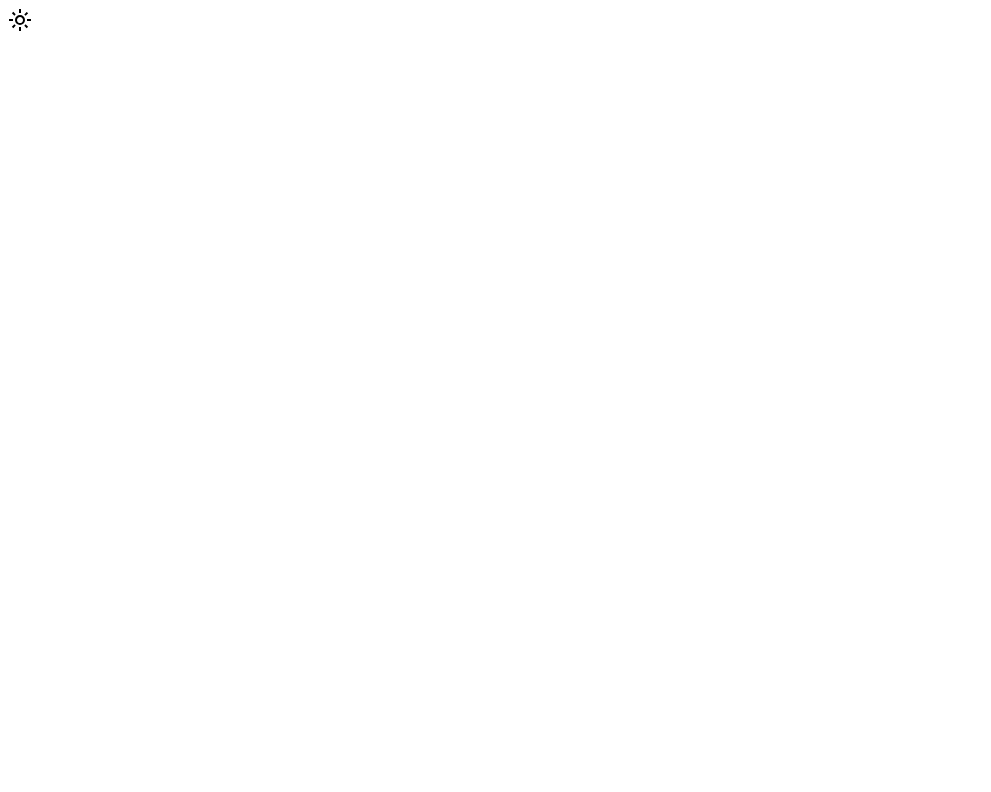
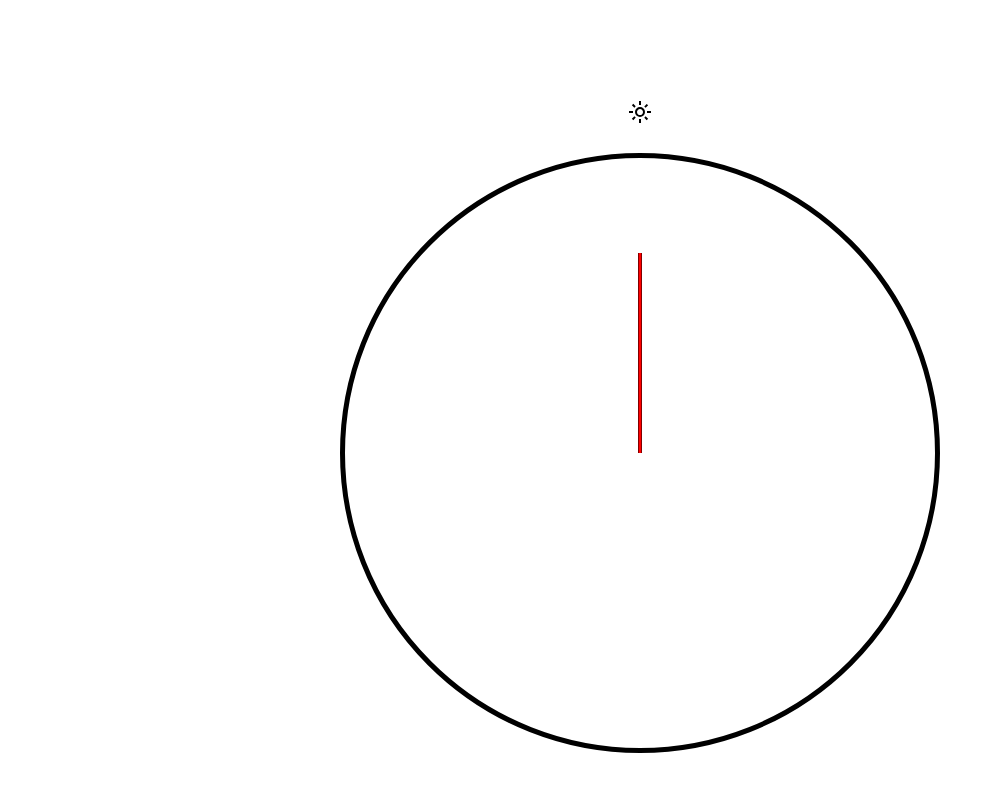
Before and after one commit to StefanRandjelovic/analogue-clock-final-project, a React (Vite) app: page / in a window 1280 px wide. Shown: the top 792 px of the page, without its empty margins (0-991 px from the left). Built offline with nearby package versions, Linux system fonts and the light colour scheme; a web font is replaced by a local one.

Commit message:
Create clock-dial.scss and start building clock dial.

```diff
--- a/src/App.jsx
+++ b/src/App.jsx
@@ -16,7 +16,9 @@ function App() {
   return (
     <>
       <Navbar />
-      <main className={darkMode ? "dark" : null}></main>
+      <main className={darkMode ? "dark" : null}>
+        <ClockDial />
+      </main>
     </>
   );
 }
--- a/src/components/ClockDial.jsx
+++ b/src/components/ClockDial.jsx
@@ -1,7 +1,38 @@
+// DEV COMPONENTS
+import { useAtomValue } from "jotai";
+
+// GLOBAL STATES
+import { darkModeStore } from "@jotai/store.js";
+
+// STYLES
+import "@styles/clock-dial.scss";
+
 const ClockDial = () => {
-    return ( <div>
-        MainBody
-    </div> );
-}
+  // GLOBAL STATES
+  const darkMode = useAtomValue(darkModeStore);
+
+  return (
+    <div className={darkMode ? "mainBody dark" : "mainBody"}>
+      <div className="concentric"></div>
+      <div className="hourHandWrap">
+        <div className="hourHand">
+          <div className="hourH"></div>
+        </div>
+      </div>
+
+      <div className="minuteHandWrap">
+        <div className="minuteHand">
+          <div className="minuteH"></div>
+        </div>
+      </div>
+
+      <div className="secondHandWrap">
+        <div className="secondHand">
+          <div className="secondH"></div>
+        </div>
+      </div>
+    </div>
+  );
+};
 
 export default ClockDial;
--- /dev/null
+++ b/src/style/clock-dial.scss
@@ -0,0 +1,60 @@
+// MIXINS
+@mixin dialWrap($alpha, $beta) {
+  width: $alpha;
+  height: $alpha;
+  position: absolute;
+  top: $beta;
+  left: $beta;
+  border-radius: 50%;
+  background-color: transparent;
+  z-index: 10;
+}
+
+@mixin dialHands($alpha, $beta, $gama, $delta) {
+  width: $alpha;
+  height: $beta;
+  background-color: $gama;
+  position: absolute;
+  left: 50%;
+  transform: translate(-50%);
+  z-index: $delta;
+}
+
+.mainBody {
+  width: 600px;
+  height: 600px;
+  border: 5px solid black;
+  border-radius: 50%;
+  position: relative;
+}
+
+// DIAL HANDS
+.hourHandWrap {
+  @include dialWrap(59.32%, 20.3%);
+  .hourHand {
+    position: relative;
+    .hourH {
+      @include dialHands(4px, 175px, black, 10);
+    }
+  }
+}
+
+.minuteHandWrap {
+  @include dialWrap(67.8%, 16.1%);
+  .minuteHand {
+    position: relative;
+    .minuteH {
+      @include dialHands(4px, 200px, black, 10);
+    }
+  }
+}
+
+.secondHandWrap {
+  @include dialWrap(67.8%, 16.1%);
+  .secondHand {
+    position: relative;
+    .secondH {
+      @include dialHands(3px, 200px, red, 1);
+    }
+  }
+}
```
Also changed, not shown: src/main.jsx (+7 -6 lines), src/style/style.scss (line endings or trailing spaces).
